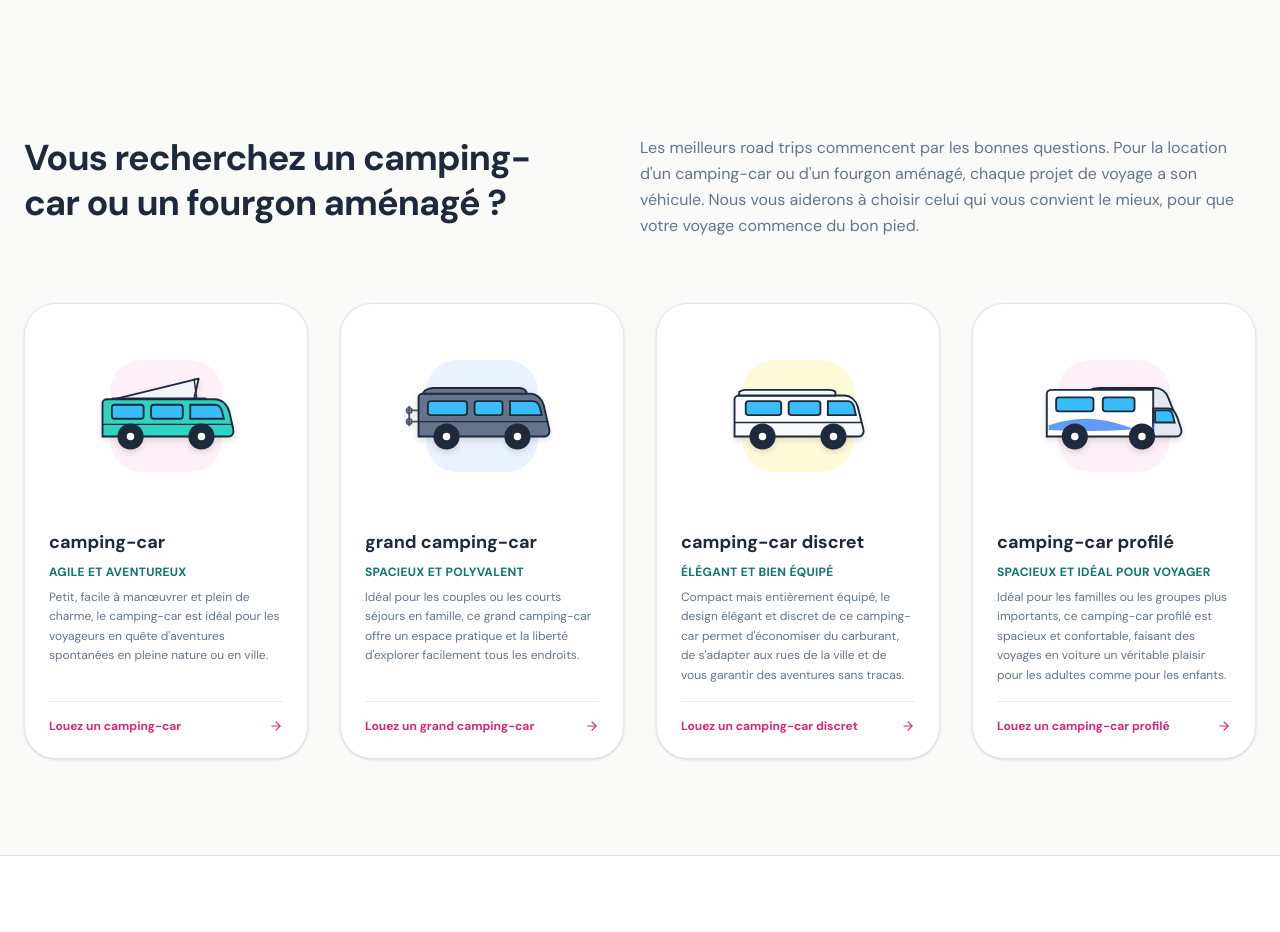
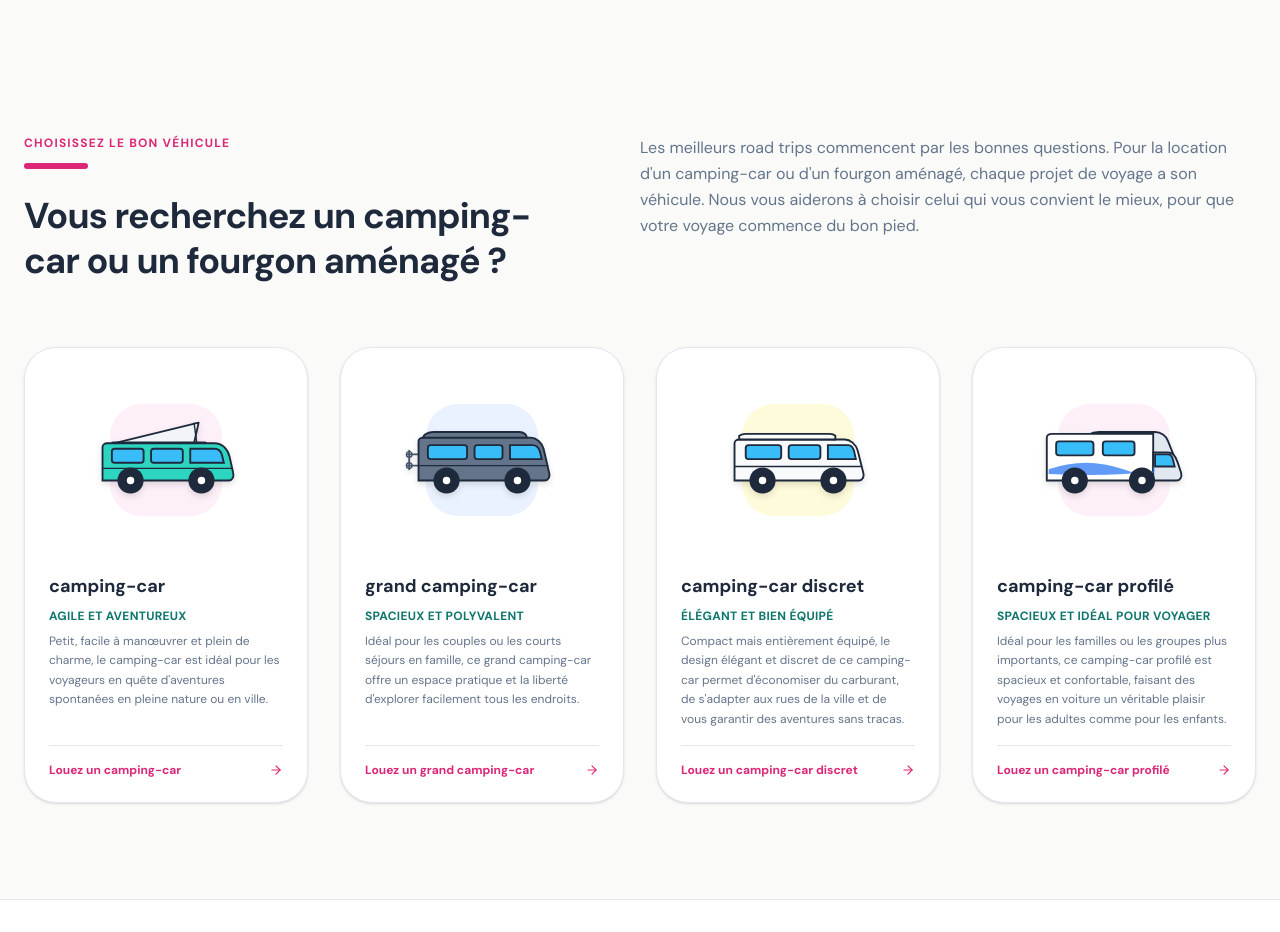
Before and after one commit to nassidkr-sys/Cap-Aventure, a Next.js app: page / in a window 1280 px wide. Shown: the part 1480-2412 px from the top of the page. Built offline with nearby package versions, Linux system fonts and the light colour scheme; no server answers; the database is empty.

Commit message:
Fix categories header with pink label and horizontal underline

```diff
--- a/app/(public)/page.tsx
+++ b/app/(public)/page.tsx
@@ -335,7 +335,13 @@ export default function HomePage() {
       {/* 3. Catégories Section */}
       <section className="py-24 px-6 max-w-7xl mx-auto w-full space-y-16">
         <div className="flex flex-col lg:flex-row lg:items-start justify-between gap-8 lg:gap-16">
-          <div className="lg:w-5/12">
+          <div className="lg:w-5/12 space-y-6">
+            <div className="space-y-3">
+              <span className="text-[#DB2777] font-extrabold text-xs uppercase tracking-widest block">
+                Choisissez le bon véhicule
+              </span>
+              <div className="h-1.5 w-16 bg-[#DB2777] rounded-full"></div>
+            </div>
             <h2 className="text-3xl md:text-4xl font-extrabold text-brand-text tracking-tight leading-tight">
               Vous recherchez un camping-car ou un fourgon aménagé ?
             </h2>
```
